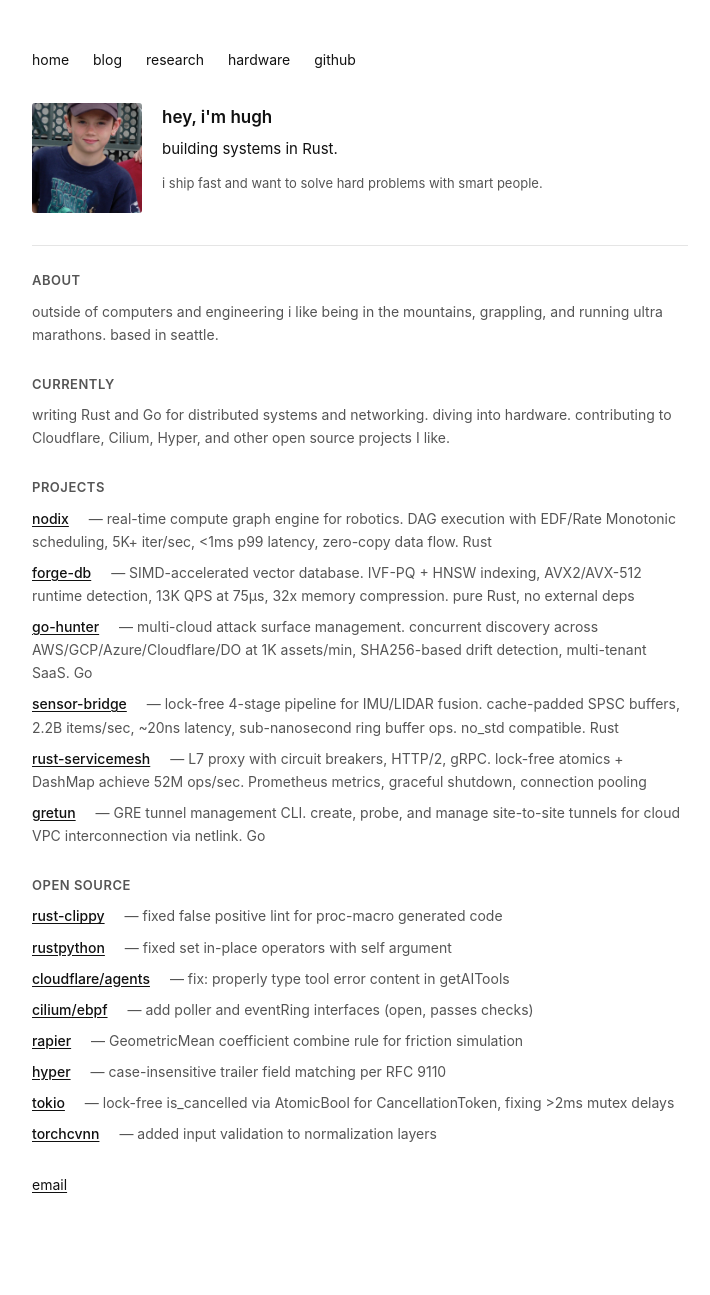
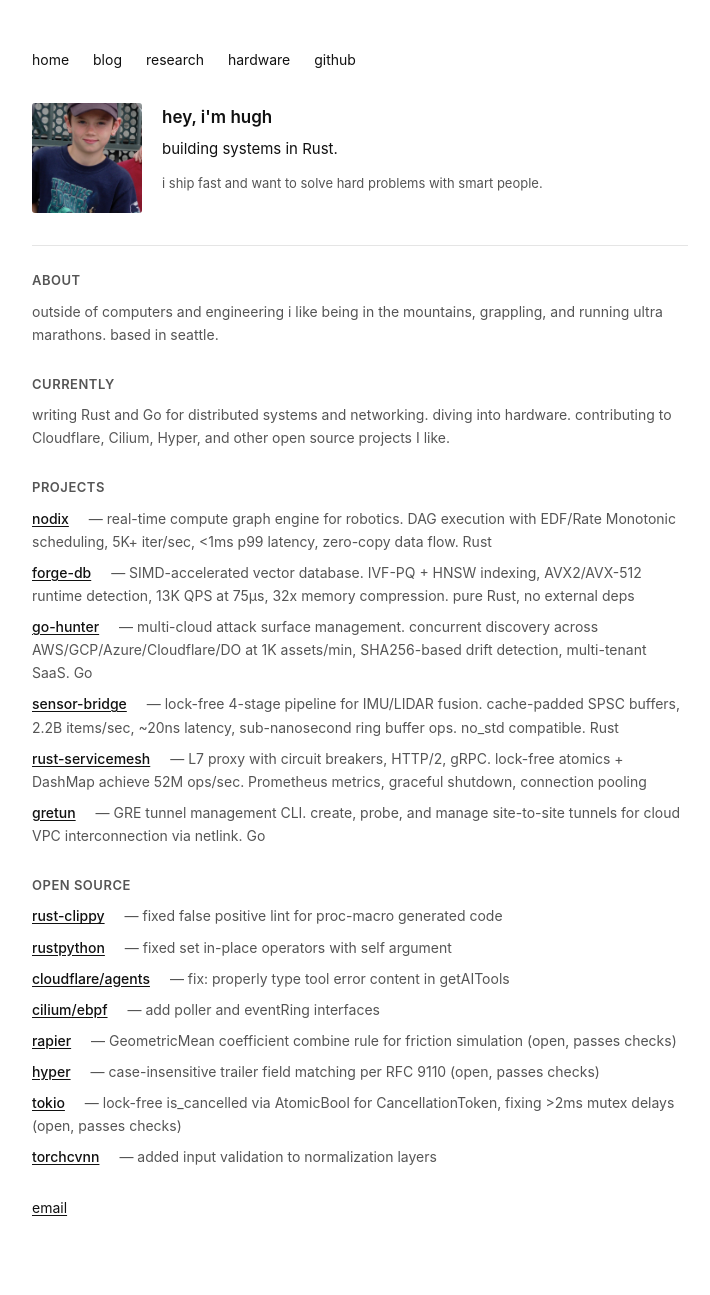
Before and after one commit to HueCodes/HueCodes.github.io, a Jekyll site: the page built from index.md, in a window 1280 px wide. Shown: the whole page, without its empty margins (280-990 px from the left). Built offline with Jekyll 4.4.1, drawn with Linux system fonts in a browser that asks for light colours; before the commit the page ends 1272 px from its top, so only the background shows below that.

Commit message:
fix open source PR statuses
- cilium/ebpf: no status (closed)
- rapier, hyper, tokio: (open, passes checks)

```diff
--- a/index.md
+++ b/index.md
@@ -78,19 +78,19 @@ title: home
   </div>
   <div class="project">
     <a href="https://github.com/cilium/ebpf/pull/1945">cilium/ebpf</a>
-    <span>add poller and eventRing interfaces (open, passes checks)</span>
+    <span>add poller and eventRing interfaces</span>
   </div>
   <div class="project">
     <a href="https://github.com/dimforge/rapier/pull/806">rapier</a>
-    <span>GeometricMean coefficient combine rule for friction simulation</span>
+    <span>GeometricMean coefficient combine rule for friction simulation (open, passes checks)</span>
   </div>
   <div class="project">
     <a href="https://github.com/hyperium/hyper/pull/4011">hyper</a>
-    <span>case-insensitive trailer field matching per RFC 9110</span>
+    <span>case-insensitive trailer field matching per RFC 9110 (open, passes checks)</span>
   </div>
   <div class="project">
     <a href="https://github.com/tokio-rs/tokio/pull/7874">tokio</a>
-    <span>lock-free is_cancelled via AtomicBool for CancellationToken, fixing >2ms mutex delays</span>
+    <span>lock-free is_cancelled via AtomicBool for CancellationToken, fixing >2ms mutex delays (open, passes checks)</span>
   </div>
   <div class="project">
     <a href="https://github.com/jeremyfix/torchcvnn/pull/47">torchcvnn</a>
```
